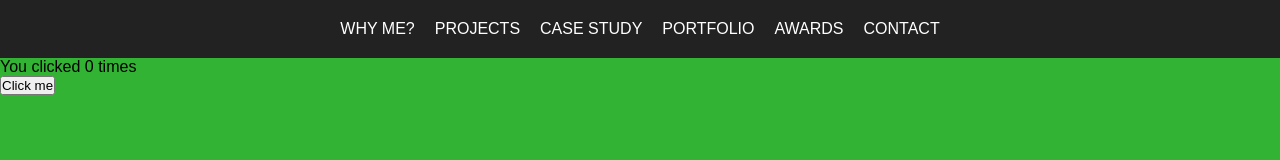
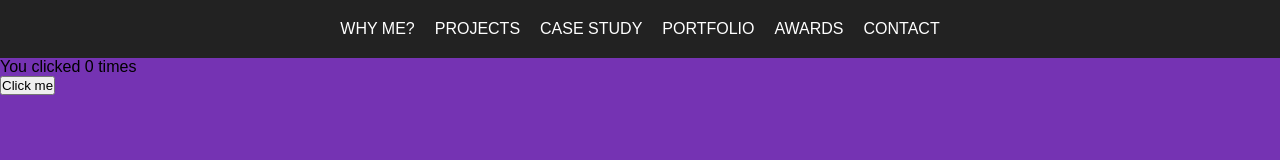
Before and after one commit to jayoharedee/assignment, a React app: page / in a window 1280 px wide. Built offline with nearby package versions, Linux system fonts and the light colour scheme.

```diff
--- a/src/scss/style.scss
+++ b/src/scss/style.scss
@@ -1,3 +1,3 @@
 body {
-  background-color: rgb(51, 179, 51);
+  background-color: rgb(117, 51, 179);
 }
```
